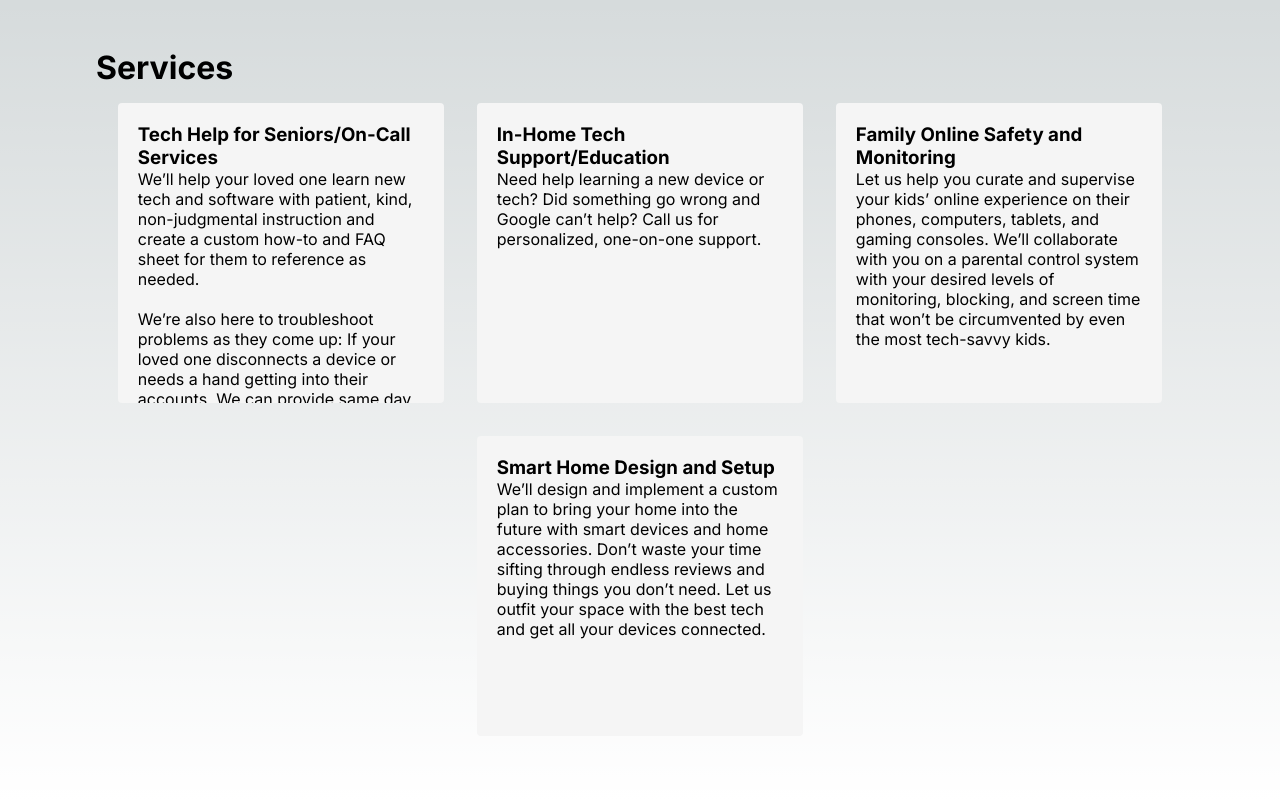
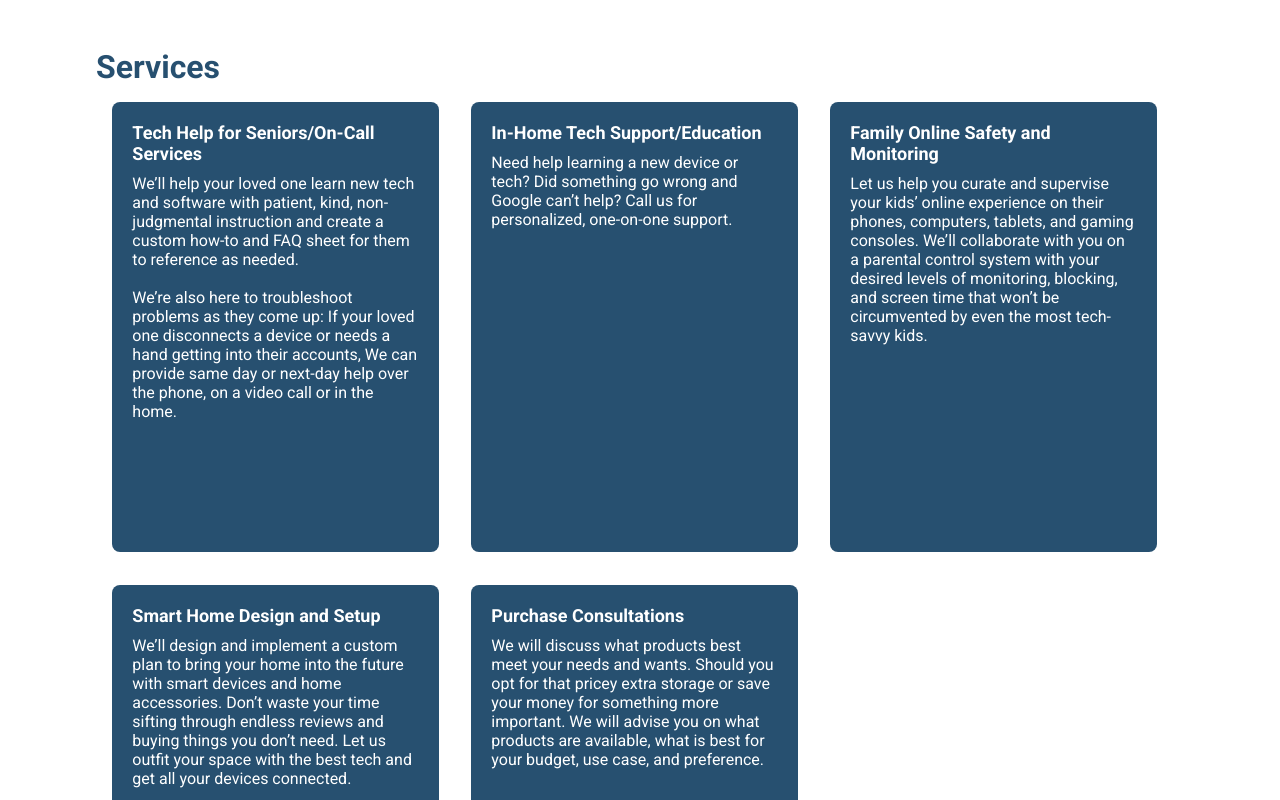
Before and after one commit to Josh1794/techhelpheroes, a Next.js app: page /servicesSection in a window 1280 px wide. Shown: the top 800 px of the page. Built offline with nearby package versions, Linux system fonts and the light colour scheme.

Commit message:
Added animated background

```diff
--- a/package.json
+++ b/package.json
@@ -17,6 +17,7 @@
     "next": "14.2.5",
     "react": "^18",
     "react-dom": "^18",
-    "react-markdown": "^9.0.1"
+    "react-markdown": "^9.0.1",
+    "vanta": "^0.5.24"
   }
 }
--- a/src/app/contactSection/page.js
+++ b/src/app/contactSection/page.js
@@ -2,6 +2,8 @@ export default function ContactSection() {
   return (
     <div>
       <h1>Contact</h1>
+      <p>Phone: </p>
+      <p>Email:</p>
     </div>
   );
 }
--- a/src/app/layout.js
+++ b/src/app/layout.js
@@ -1,17 +1,31 @@
-import { Inter } from "next/font/google";
-import "./globals.css";
+import { Inter } from 'next/font/google';
+import './globals.css';
+import { Roboto } from 'next/font/google';
+import Script from 'next/script';
 
-const inter = Inter({ subsets: ["latin"] });
+const inter = Inter({ subsets: ['latin'] });
+
+const roboto = Roboto({
+  weight: ['300', '400', '500', '700'],
+  subsets: ['latin'],
+  display: 'swap',
+});
 
 export const metadata = {
-  title: "Create Next App",
-  description: "Generated by create next app",
+  title: 'Tech Help Heroes',
+  description: 'Think of us as your high-tech handyman and gadget guru',
 };
 
 export default function RootLayout({ children }) {
   return (
-    <html lang="en">
-      <body className={inter.className}>{children}</body>
+    <html lang='en'>
+      <body className={roboto.className}>
+        <script
+          // strategy='beforeInteractive'
+          src='https://cdnjs.cloudflare.com/ajax/libs/three.js/r134/three.min.js'
+        />
+        {children}
+      </body>
     </html>
   );
 }
--- a/src/app/servicesSection/page.js
+++ b/src/app/servicesSection/page.js
@@ -1,3 +1,4 @@
+import ServiceCard from './serviceCard';
 import styles from './servicesSection.module.css';
 
 export default function ServicesSection() {
@@ -19,18 +20,18 @@ export default function ServicesSection() {
       title: 'Smart Home Design and Setup',
       description: `We’ll design and implement a custom plan to bring your home into the future with smart devices and home accessories. Don’t waste your time sifting through endless reviews and buying things you don’t need. Let us outfit your space with the best tech and get all your devices connected.`,
     },
+    {
+      title: 'Purchase Consultations',
+      description:
+        'We will discuss what products best meet your needs and wants. Should you opt for that pricey extra storage or save your money for something more important. We will advise you on what products are available, what is best for your budget, use case, and preference.',
+    },
   ];
   return (
     <div className={styles.serviceSectionLayout}>
       <h1>Services</h1>
       <div className={styles.serviceSectionCardLayout}>
         {services.map((service) => {
-          return (
-            <div className={styles.serviceSectionCard}>
-              <h3>{service.title}</h3>
-              <p>{service.description}</p>
-            </div>
-          );
+          return <ServiceCard service={service} />;
         })}
       </div>
     </div>
--- /dev/null
+++ b/src/app/servicesSection/serviceCard.js
@@ -0,0 +1,12 @@
+import styles from './servicesSection.module.css';
+
+export default function ServiceCard({ service }) {
+  return (
+    <div className={styles.serviceSectionCard}>
+      <h3 className={styles.serviceSectionCardTitle}>{service.title}</h3>
+      <p className={styles.serviceSectionCardDescription}>
+        {service.description}
+      </p>
+    </div>
+  );
+}
--- a/src/app/servicesSection/servicesSection.module.css
+++ b/src/app/servicesSection/servicesSection.module.css
@@ -5,38 +5,51 @@
   padding-left: 6rem;
   padding-top: 3rem;
   padding-bottom: 3rem;
+  background-color: white;
+  color: #275070;
 }
 
 .serviceSectionCardLayout {
   display: flex;
   flex-direction: row;
   flex-wrap: wrap;
-  justify-content: center;
+  justify-content: flex-start;
   align-items: center;
 }
 
 .serviceSectionCard {
   width: 30%;
-  height: 300px;
+  min-height: fit-content;
+  height: 450px;
   margin: 1.5%;
-  background-color: whitesmoke;
+  background-color: #275070;
   padding: 20px;
-  border-radius: 4px;
-  color: black;
-  overflow: scroll;
+  border-radius: 8px;
+  color: white;
   white-space: pre-line;
 }
 
 @media (max-width: 1200px) {
+  .serviceSectionLayout {
+    padding-right: 1rem;
+    padding-left: 1rem;
+  }
   .serviceSectionCard {
     width: 97%;
-    height: 320px;
-    margin: 1.5%;
-    background-color: whitesmoke;
-    padding: 20px;
-    border-radius: 4px;
-    color: black;
+    height: fit-content;
     overflow: hidden;
     white-space: pre-line;
   }
 }
+
+.serviceSectionCardTitle {
+  margin-bottom: 10px;
+  font-size: large;
+  font-weight: 700;
+}
+
+.serviceSectionCardDescription {
+  margin-bottom: 10px;
+  font-size: medium;
+  font-weight: 400;
+}
```
Also changed, not shown: src/app/aboutSection/aboutSection.module.css (+11 -1 lines), src/app/headerSection/page.js (+56 -57 lines), src/app/homeSection/homeSection.module.css (+3 -6 lines), src/app/homeSection/page.js (+30 -3 lines), src/app/page.js (+4 -3 lines), 1 other file (tests, documents, lock files or other folders).
